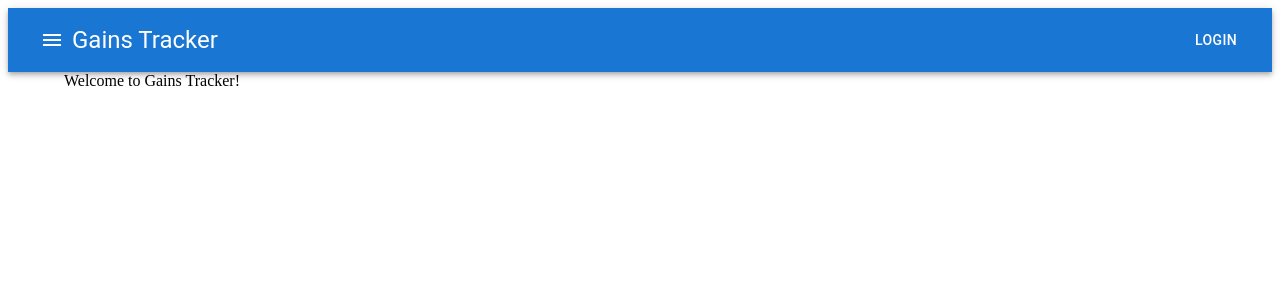
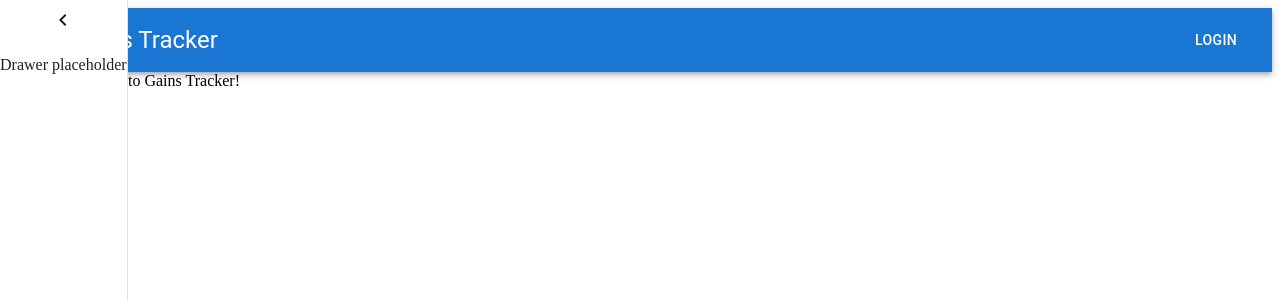
Before and after one commit to travishbates/ECE-528-Term-Project-v2, a React (Vite) app in the folder gains-tracker-ui/: page / in a window 1280 px wide. Both pictures are taken after a click on the button 52 px from the left and 40 px from the top of the page. Shown: the top 300 px of the page. Built offline with nearby package versions, Linux system fonts and the light colour scheme.

Commit message:
Add Drawer.

```diff
--- a/gains-tracker-ui/src/App.tsx
+++ b/gains-tracker-ui/src/App.tsx
@@ -7,13 +7,28 @@ import Typography from "@mui/material/Typography";
 import * as React from "react";
 import IconButton from "@mui/material/IconButton";
 import MenuIcon from '@mui/icons-material/Menu';
+import Drawer from "@mui/material/Drawer";
+import ChevronLeftIcon from '@mui/icons-material/ChevronLeft';
 
 function App() {
-  return (
+    const [open, setOpen] = React.useState(false);
+
+    function openDrawer() {
+        setOpen(true);
+    }
+
+    function closeDrawer() {
+        setOpen(false);
+    }
+
+    return (
     <>
         <AppBar position="static">
             <Toolbar>
-                <IconButton color="inherit">
+                <IconButton
+                    color="inherit"
+                    onClick={openDrawer}
+                >
                     <MenuIcon />
                 </IconButton>
 
@@ -22,6 +37,19 @@ function App() {
                 <Button color="inherit">Login</Button>
             </Toolbar>
         </AppBar>
+        <Drawer
+            variant="persistent"
+            anchor="left"
+            open={open}
+        >
+            <IconButton
+                color="inherit"
+                onClick={closeDrawer}
+            >
+                <ChevronLeftIcon  />
+            </IconButton>
+            <p>Drawer placeholder</p>
+        </Drawer>
         <Container>
             Welcome to Gains Tracker!
         </Container>
```
